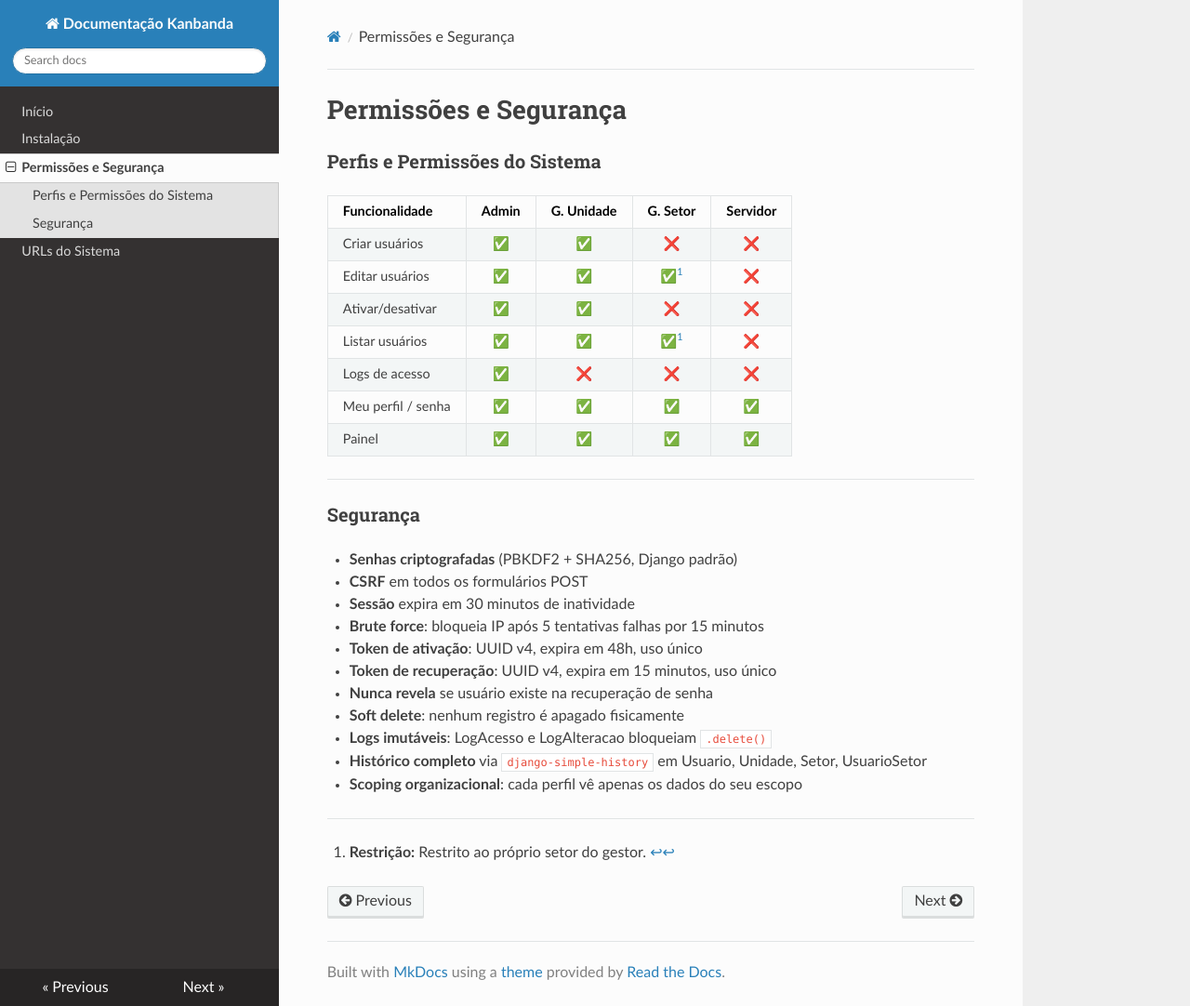
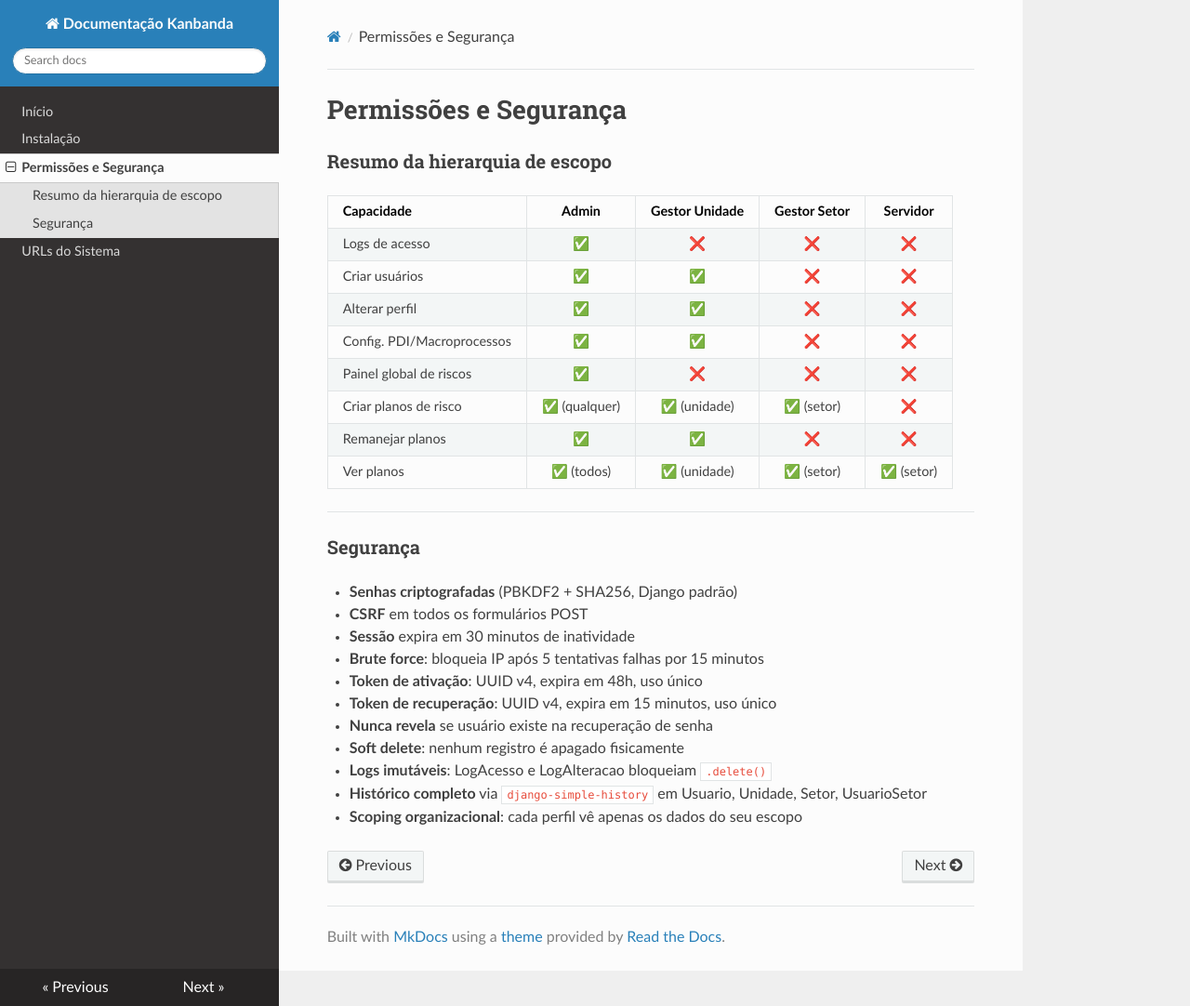
Before and after one commit to CTISM-Prof-Henry/software-formularios-kanbanda, an MkDocs documentation site: the page built from docs/seguranca.md, in a window 1280 px wide and 1082 px high. Shown: the whole window at 93% size. Built offline with MkDocs 1.6.1, drawn with Linux system fonts in a browser that asks for light colours; nearby versions of some CDN libraries.

Commit message:
atualiza hierarquia de permissões na documentação

```diff
--- a/docs/seguranca.md
+++ b/docs/seguranca.md
@@ -1,19 +1,18 @@
 
 # Permissões e  Segurança
 
-### Perfis e Permissões do Sistema
+### Resumo da hierarquia de escopo
 
-| Funcionalidade | Admin | G. Unidade | G. Setor | Servidor |
+| Capacidade | Admin | Gestor Unidade | Gestor Setor | Servidor |
 |---|:---:|:---:|:---:|:---:|
+| Logs de acesso | ✅ | ❌ | ❌ | ❌ |
 | Criar usuários | ✅ | ✅ | ❌ | ❌ |
-| Editar usuários | ✅ | ✅ | ✅[^1] | ❌ |
-| Ativar/desativar | ✅ | ✅ | ❌ | ❌ |
-| Listar usuários | ✅ | ✅ | ✅[^1] | ❌ |
-| Logs de acesso | ✅ | ❌ | ❌ | ❌ |
-| Meu perfil / senha | ✅ | ✅ | ✅ | ✅ |
-| Painel | ✅ | ✅ | ✅ | ✅ |
-
-[^1]: **Restrição:** Restrito ao próprio setor do gestor.
+| Alterar perfil | ✅ | ✅ | ❌ | ❌ |
+| Config. PDI/Macroprocessos | ✅ | ✅ | ❌ | ❌ |
+| Painel global de riscos | ✅ | ❌ | ❌ | ❌ |
+| Criar planos de risco | ✅ (qualquer) | ✅ (unidade) | ✅ (setor) | ❌ |
+| Remanejar planos | ✅ | ✅ | ❌ | ❌ |
+| Ver planos | ✅ (todos) | ✅ (unidade) | ✅ (setor) | ✅ (setor) |
 
 ---
 
```
Also changed, not shown: Prototipo/docs/seguranca.md (+9 -10 lines), README.md (+10 -9 lines), site/index.html, site/search/search_index.json, site/seguranca/index.html, site/urls/index.html.
